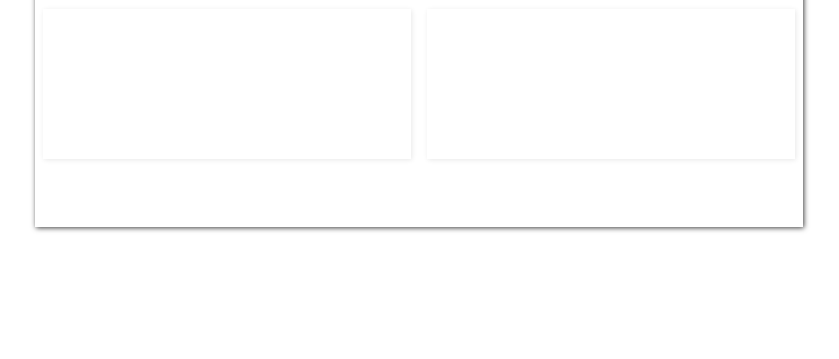
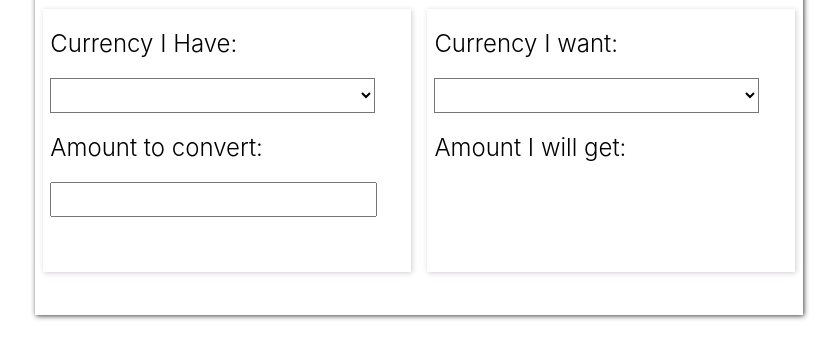
Before and after one commit to festuskiambi/currency-converter, a plain HTML site: page index.html in a window 1280 px wide. Shown: the part 137-496 px from the top of the page, without its empty margins (221-1060 px from the left). Drawn offline with Linux system fonts and the light colour scheme.

Commit message:
completed app shell

```diff
--- a/index.html
+++ b/index.html
@@ -19,14 +19,17 @@
         </div>
     </header>
     <main>
-        <div id="currency_from">
-
+        <div class="select-style" id="currency_from">
+            <h2>Currency I Have:</h2>
+            <select id="curr_from"></select>
+            <h2>Amount to convert:</h2>
+            <input class="w3-input" type="text">
         </div>
-        <div id="currency_to">
-
+        <div class="select-style" id="currency_to">
+            <h2>Currency I want:</h2>
+            <select id="curr_from"></select>
+            <h2>Amount I will get:</h2>
         </div>
-
-
     </main>
     <script src="app.js"></script>
 </body>
--- a/styles.css
+++ b/styles.css
@@ -1,69 +1,86 @@
 body {
     font-family: -apple-system, BlinkMacSystemFont, 'Segoe UI', Roboto, Oxygen, Ubuntu, Cantarell, 'Open Sans', 'Helvetica Neue', sans-serif;
     font-weight: 300;
-    margin:5% 20%;
+    margin: 5% 20%;
     -webkit-box-shadow: 1px 1px 5px 0px rgba(0, 0, 0, 0.75);
     -moz-box-shadow: 1px 1px 5px 0px rgba(0, 0, 0, 0.75);
     box-shadow: 1px 1px 5px 0px rgba(0, 0, 0, 0.75);
-    min-height: 300px;
+    min-height: 350px;
+    padding-bottom: 3%;
 }
 
-h1 {
+h1,
+h2 {
     font-weight: 300;
-
 }
 
 header {
     justify-content: space-between;
     align-items: center;
     flex-wrap: wrap;
+}
 
-}
 #header_img img {
     width: 60px;
     height: 60px;
     float: right;
 }
-#header_img{
+
+#header_img {
     width: 39%;
     float: left;
     margin-top: 10px;
 }
-#header_title{
-    width:60%;
+
+#header_title {
+    width: 60%;
     float: right;
 }
-#currency_from{
-    -webkit-box-shadow: 1px 1px 5px 0px rgb(231, 228, 228);
-    -moz-box-shadow: 1px 1px 5px 0px rgba(232, 232, 232, 1);
-    box-shadow: 1px 1px 5px 0px rgba(232, 232, 232, 1);
-    width: 48%;
+
+#currency_from {
     float: left;
-    min-height: 150px;
     margin-left: 1%;
 }
-#currency_to{
-    -webkit-box-shadow: 1px 1px 5px 0px rgba(232, 232, 232, 1);
-    -moz-box-shadow: 1px 1px 5px 0px rgba(232, 232, 232, 1);
-    box-shadow: 1px 1px 5px 0px rgba(232, 232, 232, 1);
-    width: 48%;
+
+#currency_to {
     float: right;
-    min-height: 150px;
     margin-right: 1%;
+}
 
+.select-style {
+    -webkit-box-shadow: 1px 1px 5px 0px rgba(212, 204, 212, 1);
+    -moz-box-shadow: 1px 1px 5px 0px rgba(212, 204, 212, 1);
+    box-shadow: 1px 1px 5px 0px rgba(212, 204, 212, 1);
+    width: 47%;
+    min-height: 240px;
+    padding-left: 1%;
+    padding-bottom: 3%;
+}
 
+.select-style select {
+    padding: 8px 8px;
+    width: 90%;
+    background: transparent;
+    background-image: none;
+}
+
+.select-style select:focus {
+    outline: none;
+}
+
+.select-style input{
+    width: 85%;
+    padding: 8px 8px;
 
 }
 
 @media only screen and (max-width: 600px) {
-  body{
-    margin:1% 2%;
-
+    body {
+        margin: 1% 2%;
     }
-  #header_title  {
+    #header_title {
         width: 80%;
     }
-
     #header_img {
         width: 20%;
     }
```
Lines whose indentation alone changed are shown as unchanged.
